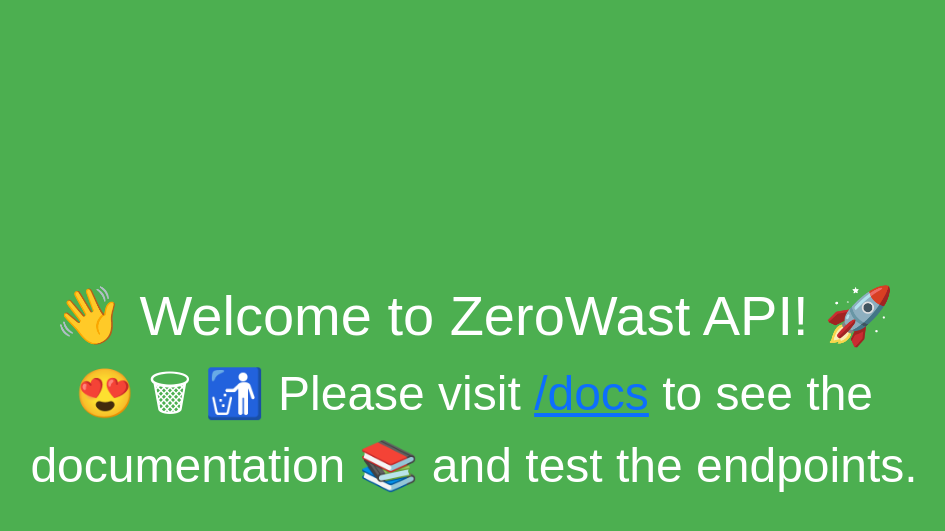
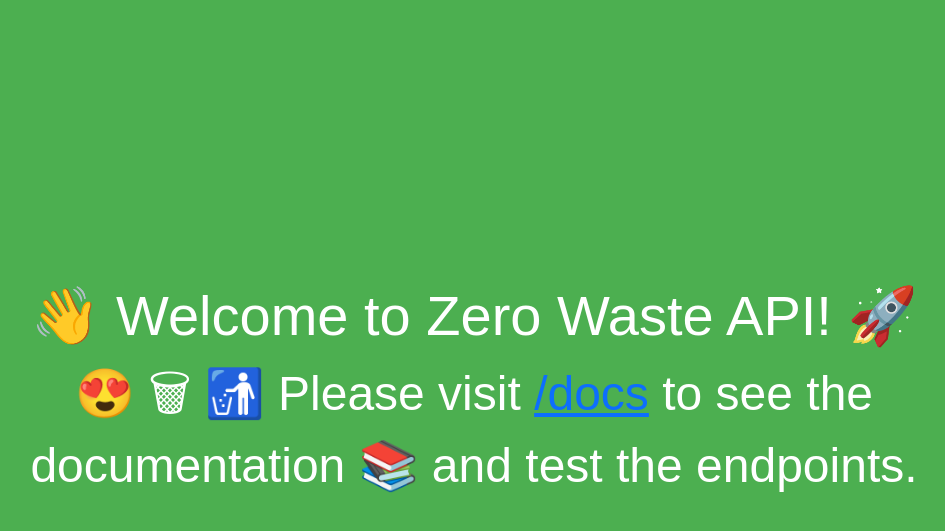
Before and after one commit to NwoluDavid/ZERO_WASTE_BACKEND, a FastAPI app: page / in a window 1280 px wide. Shown: the top 531 px of the page, without its empty margins (166-1111 px from the left). Run offline with FastAPI, Linux system fonts and the light colour scheme; parts of the project's set-up code (start-up, migrations or seed data) failed here and were passed over.

Commit message:
updated homepage

```diff
--- a/app/templates/general_pages/homepage.html
+++ b/app/templates/general_pages/homepage.html
@@ -6,7 +6,7 @@
 
 {% block content %}
   <div class="container" , style="color:white;text-align:center;font-size:48px;">
-    <h1 class="display-4"> 👋 Welcome to ZeroWast API! 🚀 </h1>
+    <h1 class="display-4"> 👋 Welcome to Zero Waste API! 🚀 </h1>
     <p style="font-size:48px">
         &#128525; &#x1F5D1; &#x1F6AE;
         Please visit <a href="http://api.zerowastebin.com.ng/docs" style="font-size:48px">/docs</a>
```
